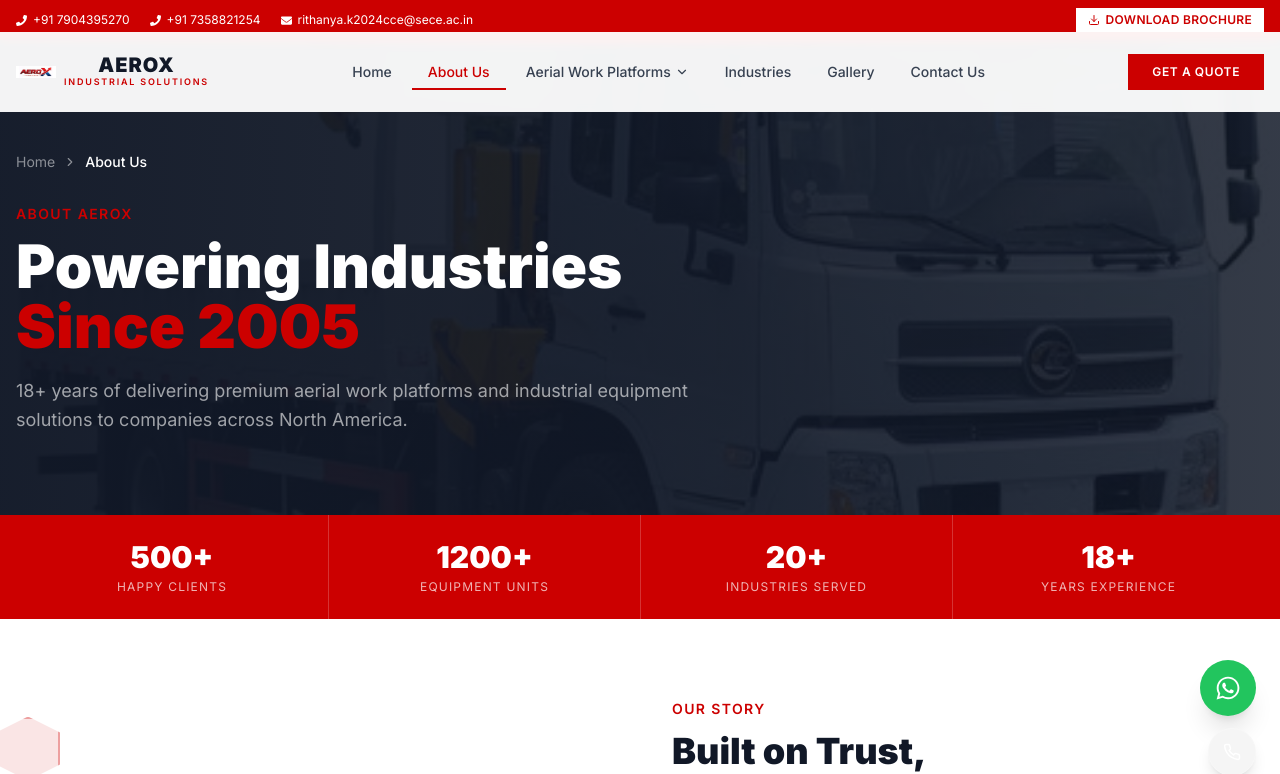
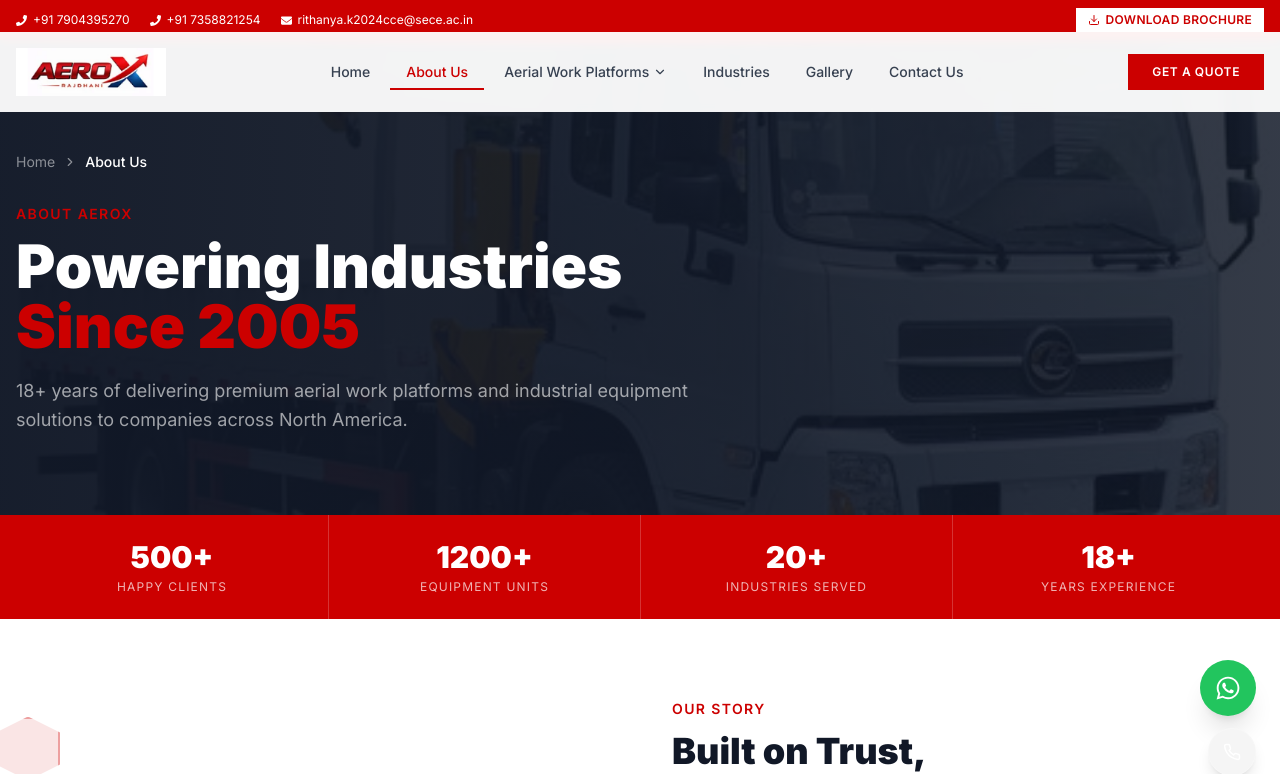
Before and after one commit to Rithanyaaaa/aerox, a React (Vite) app: page /about in a window 1280 px wide. Shown: the top 774 px of the page. Built offline with nearby package versions, Linux system fonts and the light colour scheme.

Commit message:
Remove AEROX text, keep logo only in Navbar

```diff
--- a/src/components/Navbar.tsx
+++ b/src/components/Navbar.tsx
@@ -53,12 +53,8 @@
       <div className="max-w-7xl mx-auto px-4">
         <div className="flex items-center justify-between h-16 md:h-20">
           {/* Logo */}
-          <button onClick={() => handleNavClick('/')} className="flex items-center gap-2 group">
-            <img src="/logo.png" alt="AEROX Logo" className="w-10 h-10 object-contain" />
-            <div>
-              <div className="text-gray-900 font-black text-xl tracking-wider leading-none">AEROX</div>
-              <div className="text-primary text-[9px] font-semibold tracking-[0.2em] uppercase">Industrial Solutions</div>
-            </div>
+          <button onClick={() => handleNavClick('/')} className="flex items-center group">
+            <img src="/logo.png" alt="AEROX Logo" className="h-12 w-auto object-contain" />
           </button>
 
           {/* Desktop Nav */}
```
